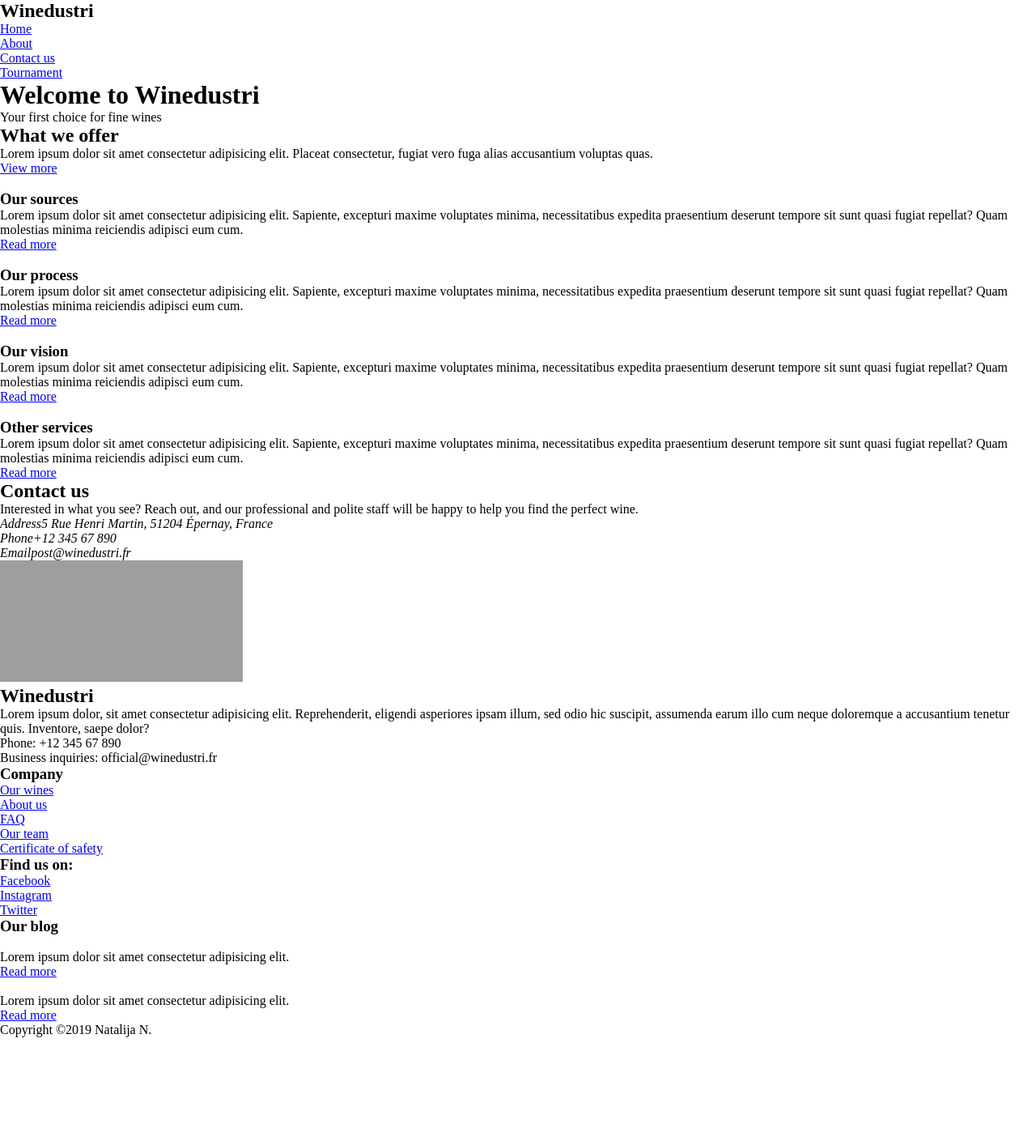
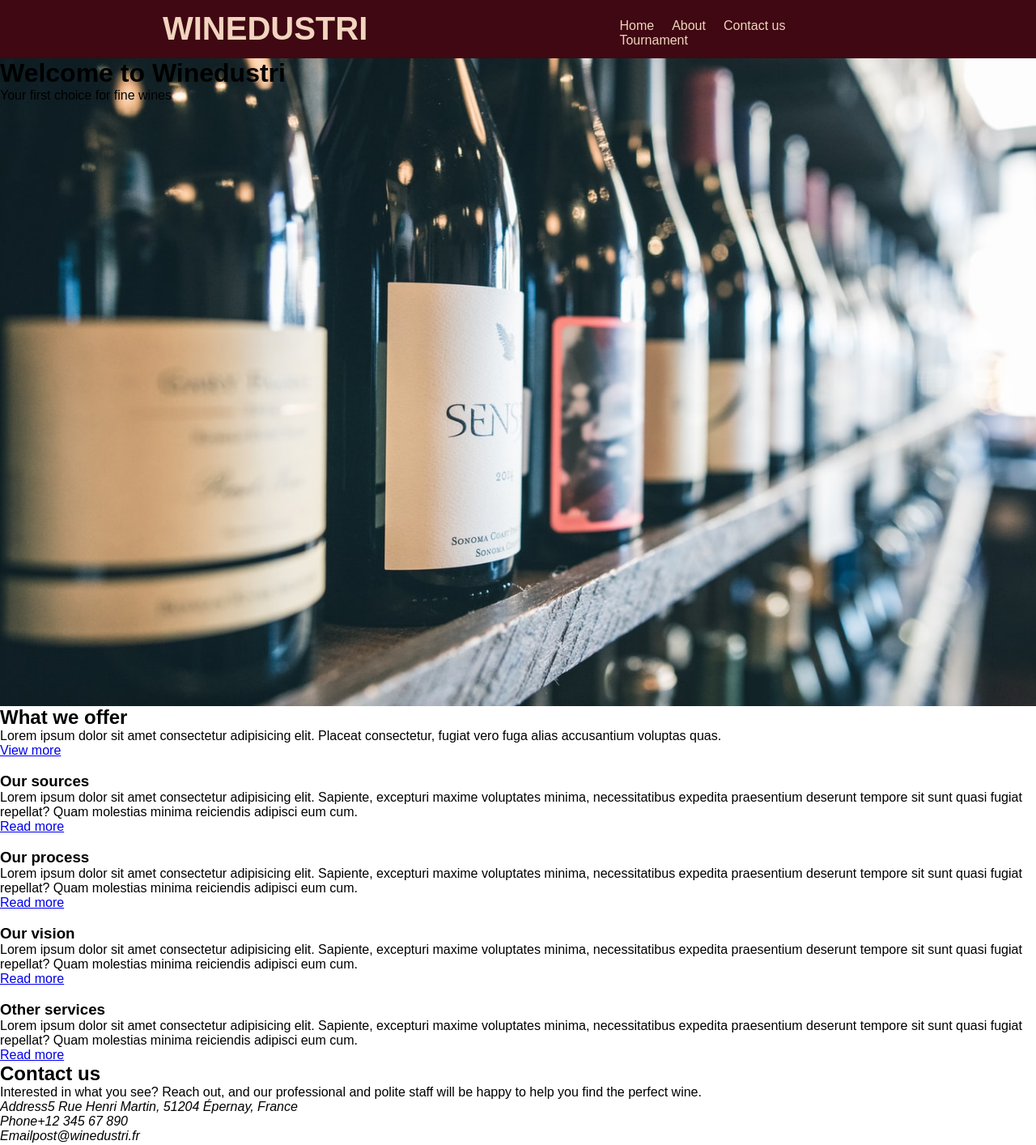
Before and after one commit to Natalija-N/Winedustri, a plain HTML site: page index.html in a window 1280 px wide. Shown: the top 1414 px of the page at 81% size. Before the commit the page ends 1281 px from the top, so only its background shows below. Drawn offline with Linux system fonts and the light colour scheme; grey boxes are pictures that could not be loaded.

Commit message:
skinula slike

```diff
--- a/css/style.css
+++ b/css/style.css
@@ -1,7 +1,7 @@
 /* boje:
-tamnocrvena #23050A
-bez #EDC8A8
-rose #F4B0A8
+tamnocrvena #3F0812
+bez #EDC8A8, #E8C3A9, #F2D4BF
+rose #F4B0A8, #EF97B0
 */
 
 
@@ -11,15 +11,84 @@ rose #F4B0A8
     box-sizing: border-box;
     margin: 0;
     padding: 0;
+    font-family: Arial, Helvetica, sans-serif;
+    ;
 }
 
-nav
+
 /* ______________________________________________________________________________________________________________________ */
 
-header
+nav {
+    padding: 1%;
+    background-color: #3F0812;
+    color: #F2D4BF;
+    overflow: hidden;
+}
+
+nav h1 {
+    text-transform: uppercase;
+    float: left;
+    margin-left: 15%;
+    font-size: 2.5rem;
+}
+
+nav ul {
+    float: right;
+    margin-right: 20%;
+    margin-top: 0.8%;
+    width: 20%;
+}
+
+nav ul li {
+    display: inline-block;
+    padding-right: 7%;
+}
+
+nav a {
+    text-decoration: none;
+    color: #F2D4BF;
+}
+
+
 /* ______________________________________________________________________________________________________________________ */
 
-main
+header {
+    background-image: url('../images/policavina.jpg');
+    background-position: fixed;
+    background-repeat: no-repeat;
+    background-size: 100% 100%;
+    height: 100vh;
+    width: 100%;
+}
+
+header h1 {}
+
+header p {}
+
+
 /* ______________________________________________________________________________________________________________________ */
 
-footer
+main {}
+
+main section {}
+
+main section article {}
+
+address {}
+
+.label {}
+
+.value {}
+
+iframe {}
+
+
+/* ______________________________________________________________________________________________________________________ */
+
+footer {}
+
+footer section {}
+
+footer ul li {}
+
+footer footer {}
--- a/index.html
+++ b/index.html
@@ -80,19 +80,19 @@
         <section>
             <h3>Company</h3>
             <ul>
-                <li><a href="#" title="Our wines">Our wines</a></li>
-                <li><a href="about.html">About us</a></li>
-                <li><a href="#" title="FAQ">FAQ</a></li>
-                <li><a href="#" title="Our team">Our team</a></li>
-                <li><a href="#" title="Certificate of safety">Certificate of safety</a></li>
+                <li><a href="#" title="Our wines">	&#127863; Our wines</a></li>
+                <li><a href="about.html">	&#127863; About us</a></li>
+                <li><a href="#" title="FAQ">	&#127863; FAQ</a></li>
+                <li><a href="#" title="Our team">	&#127863; Our team</a></li>
+                <li><a href="#" title="Certificate of safety">	&#127863; Certificate of safety</a></li>
             </ul>
         </section>
         <section>
             <h3>Find us on:</h3>
             <ul>
-                <li><a href="#" title="Facebook">Facebook</a></li>
-                <li><a href="#" title="Instagram">Instagram</a></li>
-                <li><a href="#" title="Twitter">Twitter</a></li>
+                <li><a href="#" title="Facebook">	&#127863; Facebook</a></li>
+                <li><a href="#" title="Instagram">	&#127863; Instagram</a></li>
+                <li><a href="#" title="Twitter">	&#127863; Twitter</a></li>
             </ul>
         </section>
         <section>
```
Also changed, not shown: images/bocevina.jpg (added), images/drugeusluge.jpg (added), images/izvori.jpg (added), images/jednaflasa.png (added), images/policavina.jpg (added), images/proces.jpg (added), images/vinoisir.jpeg (added).
